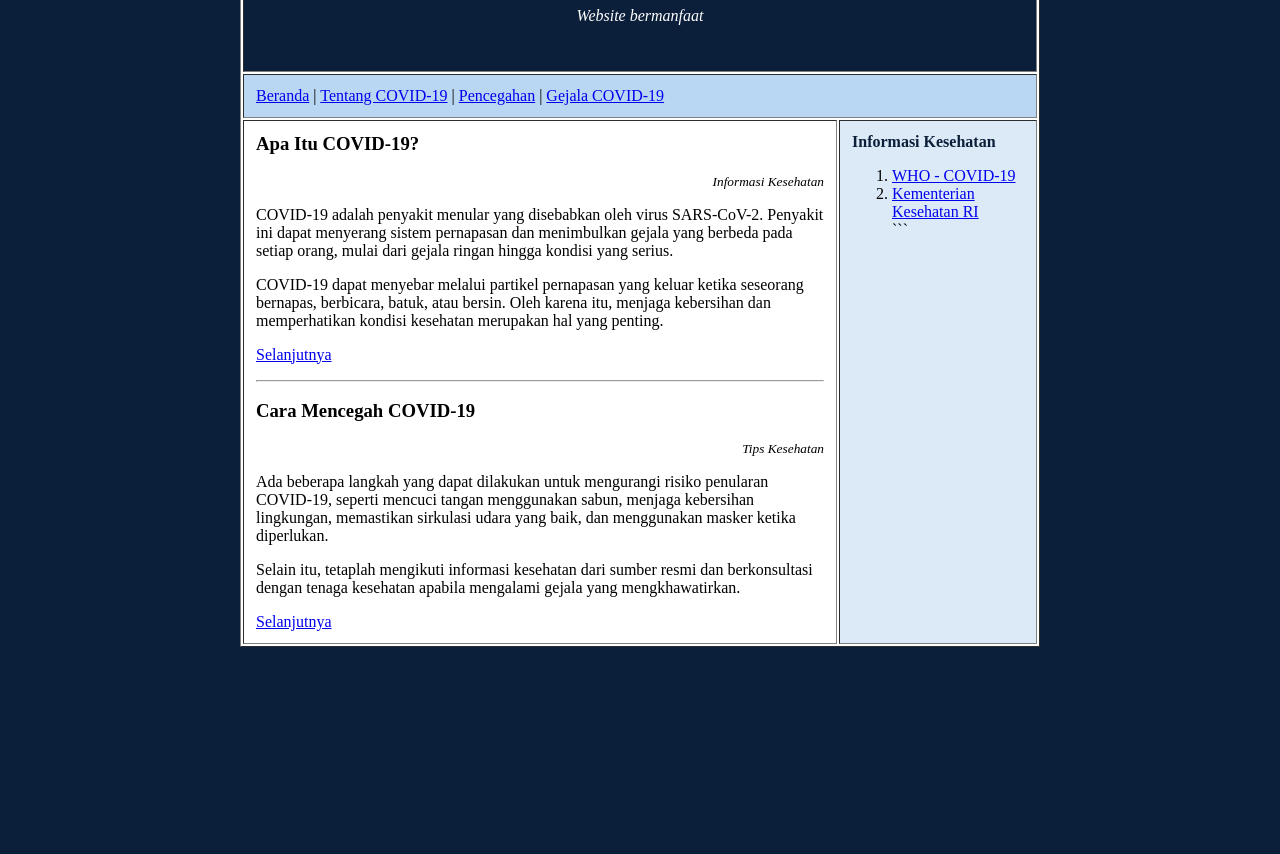
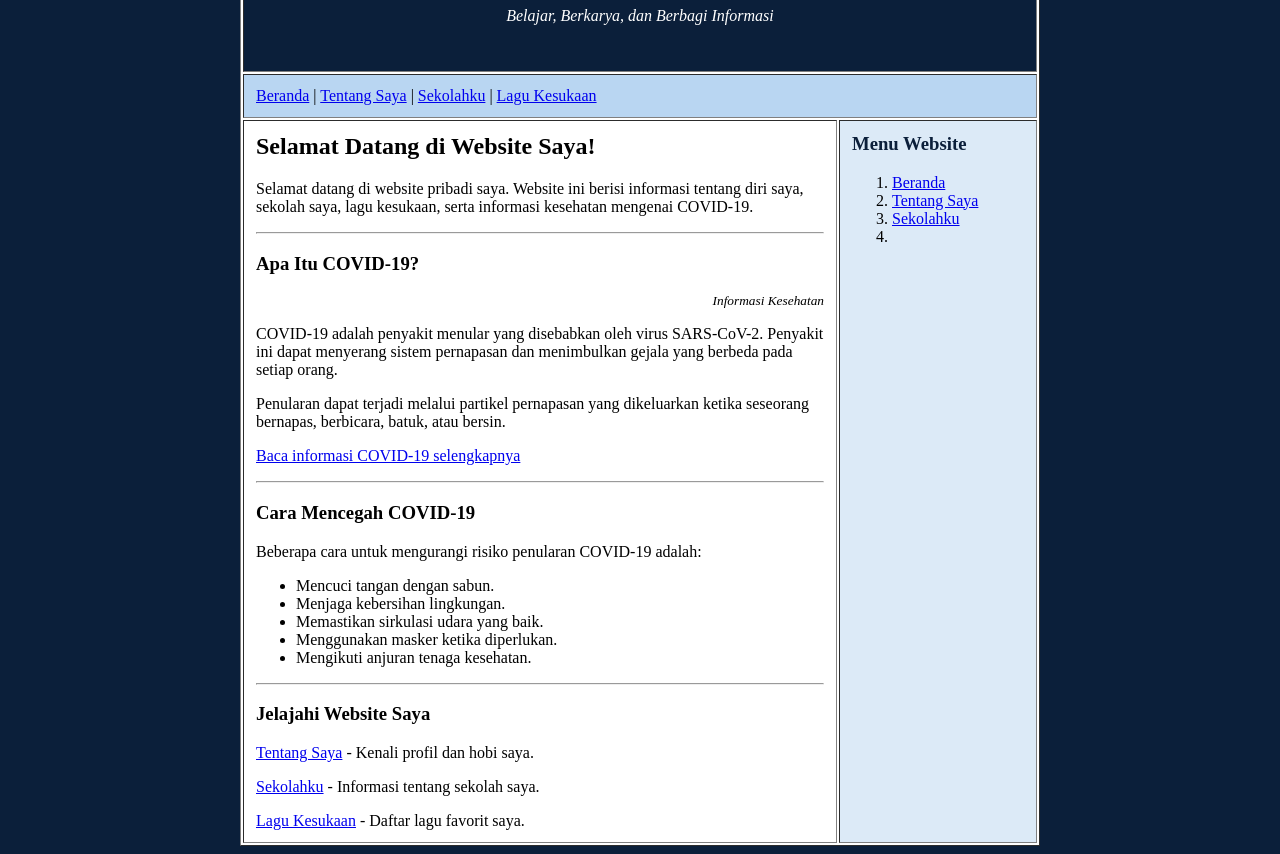
Before and after one commit to adinda174/adinda174.github.io, a plain HTML site: page index.html in a window 1280 px wide. Shown: the part 183-1037 px from the top of the page. Before the commit the page ends 838 px from the top, so only its background shows below. Drawn offline with Linux system fonts and the light colour scheme.

Commit message:
Update index.html

````diff
--- a/index.html
+++ b/index.html
@@ -2,44 +2,53 @@
 <!DOCTYPE html>
 <html lang="id">
 <head>
-    <title>Beranda - COVID-19</title>
+    <title>Beranda - Website Saya</title>
     <link rel="icon" type="image/x-icon" href="favicon.ico">
 </head>
 
-<body bgcolor="#0B1F3A" background="images/background.svg">
-    <!-- Halaman web tanpa CSS. Murni hanya memakai HTML -->
+<body bgcolor="#0B1F3A">
+
     <p>&nbsp;</p>
 
     <table border="1" width="800px" cellpadding="12px"
-    align="center" bgcolor="#FFFFFF">
+    align="center" bgcolor="white">
 
+        <!-- HEADER -->
         <tr>
-            <td colspan="2" align="center"
-            bgcolor="#0B1F3A"
-            background="images/jaring-navy.svg">
-
+            <td colspan="2" align="center" bgcolor="#0B1F3A">
                 <font color="white">
                     <p>&nbsp;</p>
-                    <h1>WEBSITE ADINDA KEYSHA AZZAHRA</h1>
-                    <p><em>Website bermanfaat</em></p>
+                    <h1>Website Saya</h1>
+                    <p><em>Belajar, Berkarya, dan Berbagi Informasi</em></p>
                     <p>&nbsp;</p>
                 </font>
             </td>
         </tr>
 
+        <!-- MENU NAVIGASI -->
         <tr>
             <td colspan="2" bgcolor="#B9D6F2">
-                <a href="./">Beranda</a> |
-                <a href="tentang-covid.html">Tentang COVID-19</a> |
-                <a href="pencegahan.html">Pencegahan</a> |
-                <a href="gejala.html">Gejala COVID-19</a>
+                <a href="index.html">Beranda</a> |
+                <a href="tentang-saya.html">Tentang Saya</a> |
+                <a href="sekolahku.html">Sekolahku</a> |
+                <a href="lagu-kesukaan.html">Lagu Kesukaan</a>
             </td>
         </tr>
 
+        <!-- KONTEN UTAMA -->
         <tr>
             <td width="75%" valign="top">
 
-                <!-- Content utama -->
+                <h2>Selamat Datang di Website Saya!</h2>
+
+                <p>
+                    Selamat datang di website pribadi saya.
+                    Website ini berisi informasi tentang diri saya,
+                    sekolah saya, lagu kesukaan, serta informasi
+                    kesehatan mengenai COVID-19.
+                </p>
+
+                <hr>
 
                 <h3>Apa Itu COVID-19?</h3>
 
@@ -51,69 +60,76 @@
                     COVID-19 adalah penyakit menular yang disebabkan
                     oleh virus SARS-CoV-2. Penyakit ini dapat menyerang
                     sistem pernapasan dan menimbulkan gejala yang
-                    berbeda pada setiap orang, mulai dari gejala ringan
-                    hingga kondisi yang serius.
+                    berbeda pada setiap orang.
                 </p>
 
                 <p>
-                    COVID-19 dapat menyebar melalui partikel pernapasan
-                    yang keluar ketika seseorang bernapas, berbicara,
-                    batuk, atau bersin. Oleh karena itu, menjaga
-                    kebersihan dan memperhatikan kondisi kesehatan
-                    merupakan hal yang penting.
+                    Penularan dapat terjadi melalui partikel pernapasan
+                    yang dikeluarkan ketika seseorang bernapas,
+                    berbicara, batuk, atau bersin.
                 </p>
 
                 <p>
-                    <a href="tentang-covid.html">Selanjutnya</a>
+                    <a href="https://www.who.int/health-topics/coronavirus">
+                        Baca informasi COVID-19 selengkapnya
+                    </a>
                 </p>
 
                 <hr>
 
                 <h3>Cara Mencegah COVID-19</h3>
 
-                <p align="right">
-                    <small><em>Tips Kesehatan</em></small>
+                <p>
+                    Beberapa cara untuk mengurangi risiko penularan
+                    COVID-19 adalah:
+                </p>
+
+                <ul>
+                    <li>Mencuci tangan dengan sabun.</li>
+                    <li>Menjaga kebersihan lingkungan.</li>
+                    <li>Memastikan sirkulasi udara yang baik.</li>
+                    <li>Menggunakan masker ketika diperlukan.</li>
+                    <li>Mengikuti anjuran tenaga kesehatan.</li>
+                </ul>
+
+                <hr>
+
+                <h3>Jelajahi Website Saya</h3>
+
+                <p>
+                    <a href="tentang-saya.html">Tentang Saya</a>
+                    - Kenali profil dan hobi saya.
                 </p>
 
                 <p>
-                    Ada beberapa langkah yang dapat dilakukan untuk
-                    mengurangi risiko penularan COVID-19, seperti
-                    mencuci tangan menggunakan sabun, menjaga
-                    kebersihan lingkungan, memastikan sirkulasi udara
-                    yang baik, dan menggunakan masker ketika diperlukan.
+                    <a href="sekolahku.html">Sekolahku</a>
+                    - Informasi tentang sekolah saya.
                 </p>
 
                 <p>
-                    Selain itu, tetaplah mengikuti informasi kesehatan
-                    dari sumber resmi dan berkonsultasi dengan tenaga
-                    kesehatan apabila mengalami gejala yang
-                    mengkhawatirkan.
+                    <a href="lagu-kesukaan.html">Lagu Kesukaan</a>
+                    - Daftar lagu favorit saya.
                 </p>
-
-                <p>
-                    <a href="pencegahan.html">Selanjutnya</a>
-                </p>
-
-                <!-- Akhir dari content utama -->
 
             </td>
 
+            <!-- SIDEBAR -->
             <td width="25%" valign="top" bgcolor="#DCEAF7">
 
                 <font color="#0B1F3A">
-                    <p><strong>Informasi Kesehatan</strong></p>
+                    <h3>Menu Website</h3>
                 </font>
 
                 <ol>
                     <li>
-                        <a href="https://www.who.int/health-topics/coronavirus">
-                            WHO - COVID-19
-                        </a>
+                        <a href="index.html">Beranda</a>
                     </li>
                     <li>
-                        <a href="https://www.kemkes.go.id/">
-                            Kementerian Kesehatan RI
-                        </a>
+                        <a href="tentang-saya.html">Tentang Saya</a>
                     </li>
-
+                    <li>
+                        <a href="sekolahku.html">Sekolahku</a>
+                    </li>
+                    <li>
+                        <a href
 ```
````
